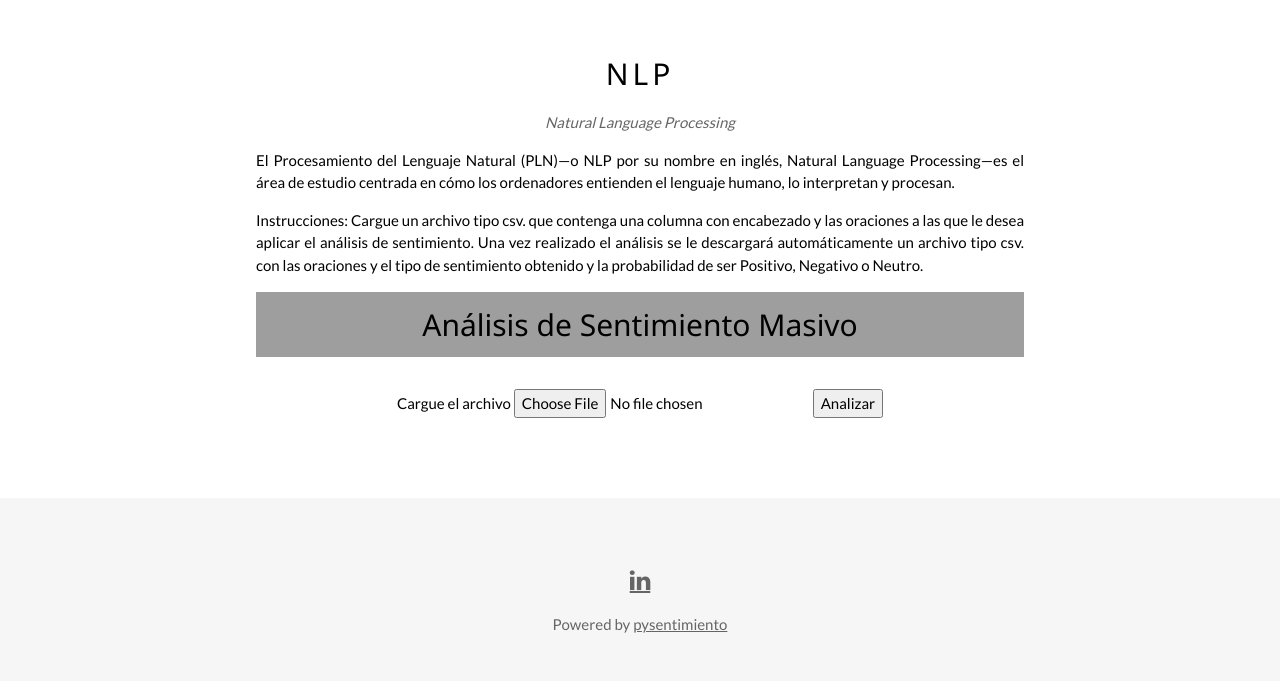
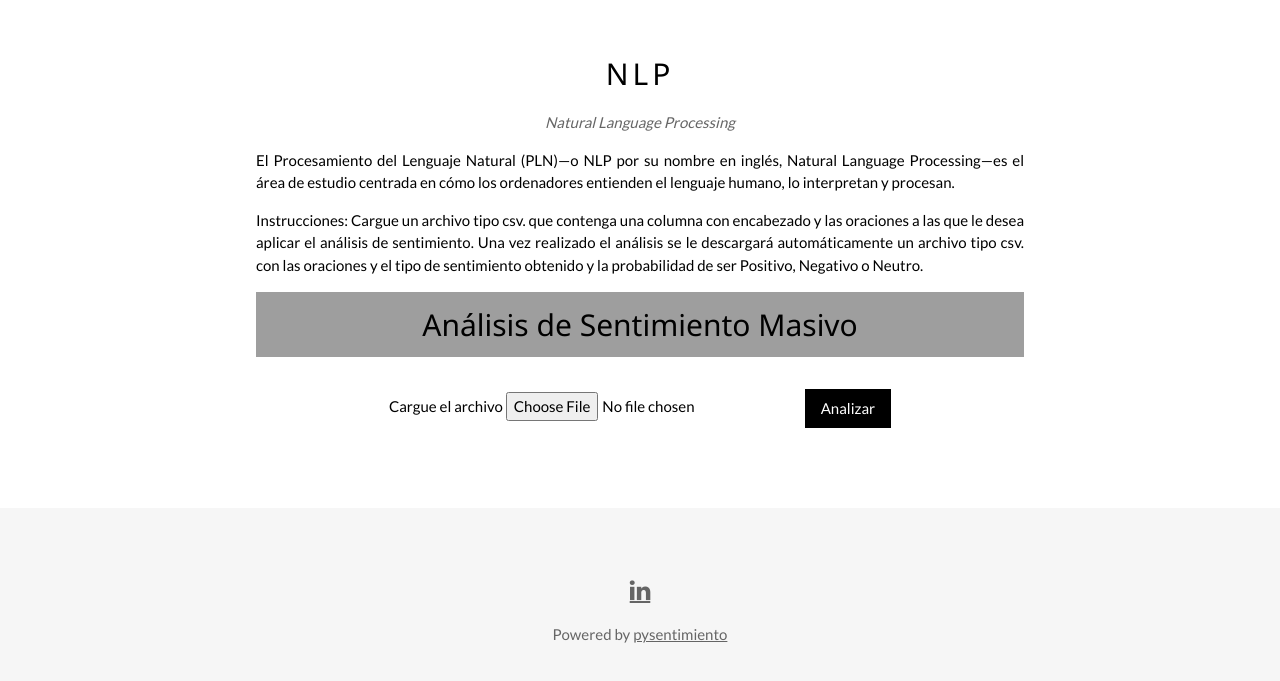
Before and after one commit to alonsofernandezg/frontsentiment, a plain HTML site: page files.html in a window 1280 px wide. Shown: the part 69-750 px from the top of the page. Drawn offline with nearby package versions, Linux system fonts and the light colour scheme; some packages are replaced by stand-ins of ours; a script that the page names is missing.

Commit message:
Add files via upload

```diff
--- a/files.html
+++ b/files.html
@@ -50,13 +50,13 @@ body {font-family: "Lato", sans-serif}
       <div class="w3-container w3-gray w3-section">
         <h2>Análisis de Sentimiento Masivo</h2>
       </div>
-      <form class="w3-container" method="post" enctype="multipart/form-data">
+      <form class="w3-container" method="post" id="frm=fileup" enctype="multipart/form-data">
 
        <label>Cargue el archivo</label>
-       <input type="file" class = "w3-section" name="fileup" value="Escoja el archivo">
+       <input type="file" class = "w3-section" name="fileup" id="fileup" value="Escoja el archivo">
 
+       <button class="w3-button w3-black w3-section" type="button" name="Analizarresumen" id="btnAnalizarresumen">Analizar</button>
 
-       <input class = "w3-section"  type="submit" name="Analiza_resumen", value="Analizar">
 
       </form>
   </div>
@@ -80,7 +80,9 @@ body {font-family: "Lato", sans-serif}
 <p class="w3-medium">Powered by <a href="https://github.com/pysentimiento/pysentimiento" target="_blank">pysentimiento</a></p>
 </footer>
 
-
+<script src="js/servicio_archivo.js"></script>
+<script src="js/controlador_archivo.js"></script>
+<script src="https://cdn.jsdelivr.net/npm/sweetalert2@10"></script>
 
 </body>
 </html>
```
